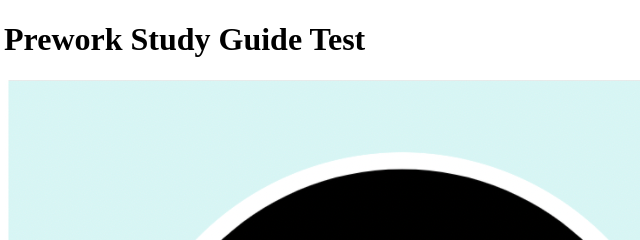
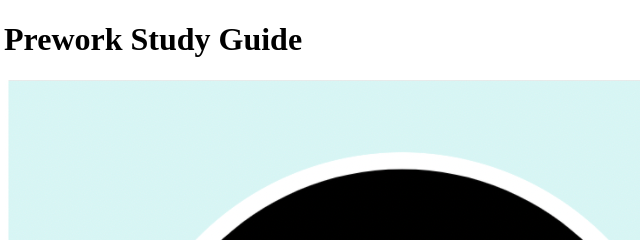
Before and after one commit to Evans20kom/prework-study-guide, a plain HTML site: page index.html in a window 1280 px wide. Shown: the top 240 px of the page, 4-644 px from the left. Drawn offline with Linux system fonts and the light colour scheme.

Commit message:
changed header again

```diff
--- a/index.html
+++ b/index.html
@@ -8,7 +8,7 @@
   </head>
   <body>
     <header id="top">
-      <h1>Prework Study Guide Test</h1>
+      <h1>Prework Study Guide</h1>
       <img src="./assets/bowtie-cat.png" alt="Profile image of cat wearing a bow tie." />
     </header>
     <main>
```
